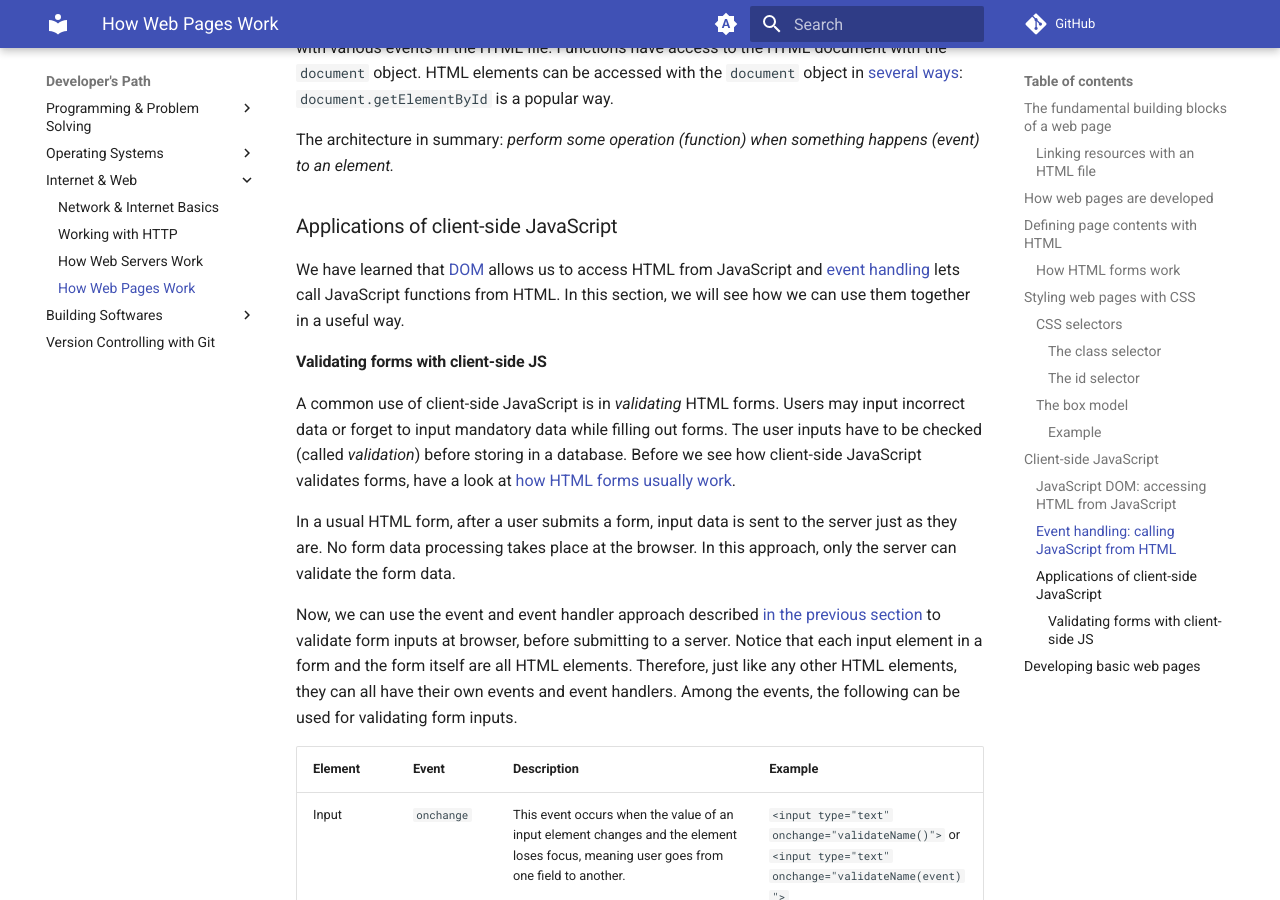
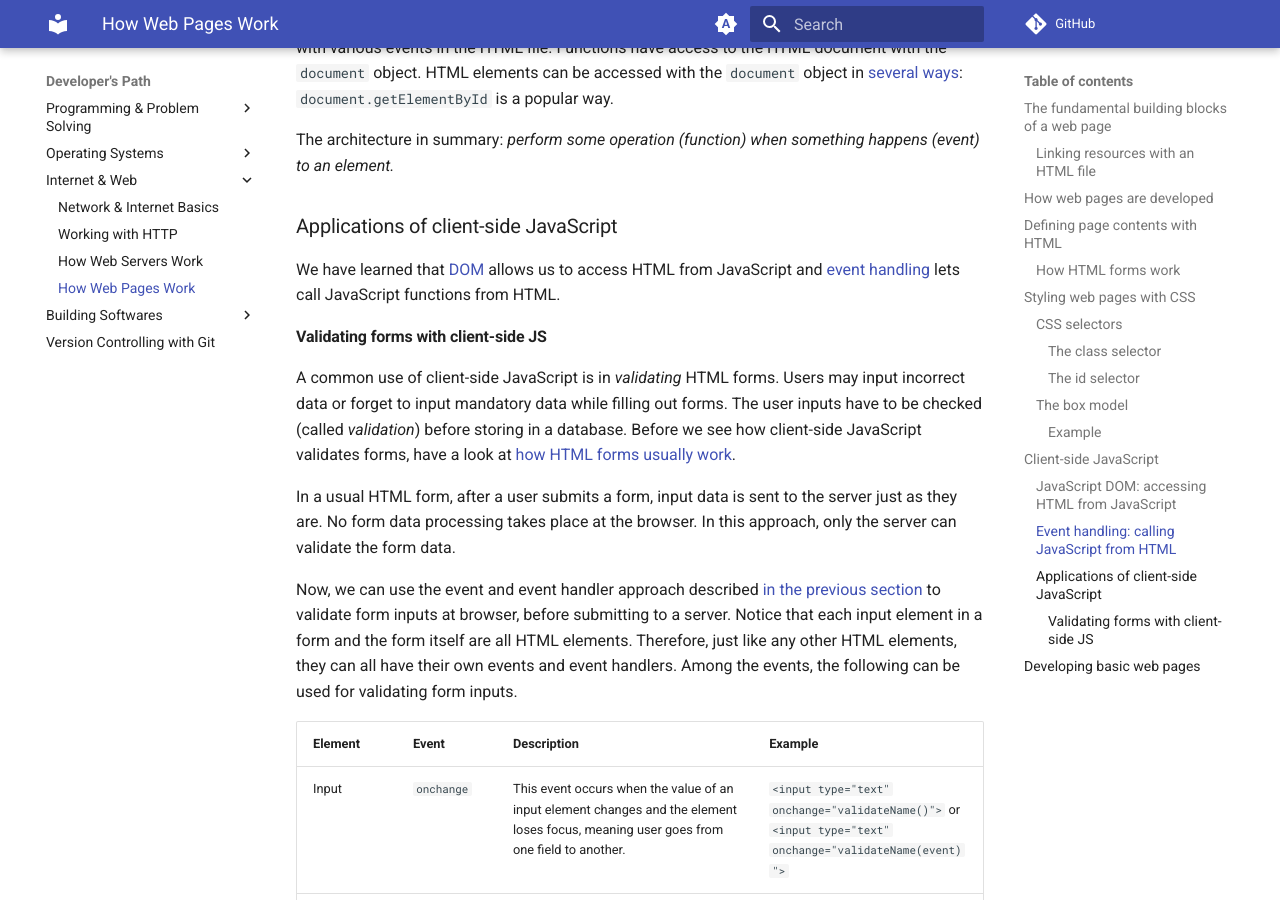
Before and after one commit to gharials/dev-path, an MkDocs documentation site: the page built from docs/internet-web/web-pages.md, in a window 1280 px wide and 900 px high, scrolled down 6411 px. Built offline with MkDocs 1.6.1 and Material for MkDocs 9.7.7, drawn with Linux system fonts in a browser that asks for light colours; comment, search, counter and statistics services are not loaded; some of the changed lines change nothing that is shown.

Commit message:
client-side JavaScript section: - hands-on exercise for browser as a JavaScript runner. - copy edit applications section introduction.

```diff
--- a/docs/internet-web/web-pages.md
+++ b/docs/internet-web/web-pages.md
@@ -195,6 +195,14 @@
 
     Users can interact with client-side JavaScript from browser console. That means users can access the variables and functions defined in the JavaScript files linked to the HTML document.
 
+    ??? question "Hands-on exercise: Accessing JavaScript from browser console"
+
+        1. Create an HTML file and a JavaScript file [linked](#linking-resources-with-an-html-file) to it.
+        2. Define some variables and a function in the JavaScript file.
+        3. Access the HTML file from a browser and open browser console.
+        4. Print the variables on console.
+        5. Call the functions and print their return values on console.
+
 ### JavaScript DOM: accessing HTML from JavaScript
 
 Most importantly, client-side JavaScript has access to the HTML document's _object representation_, called [DOM](https://www.w3schools.com/js/js_htmldom.asp) (Document Object Model), through a special object named `document`. The object is created automatically and is accessible from everywhere in any client-side JavaScript file.
@@ -219,7 +227,7 @@
 
 ### Applications of client-side JavaScript
 
-We have learned that [DOM](#javascript-dom-accessing-html-from-javascript) allows us to access HTML from JavaScript and [event handling](#event-handling-calling-javascript-from-html) lets call JavaScript functions from HTML. In this section, we will see how we can use them together in a useful way.
+We have learned that [DOM](#javascript-dom-accessing-html-from-javascript) allows us to access HTML from JavaScript and [event handling](#event-handling-calling-javascript-from-html) lets call JavaScript functions from HTML.
 
 #### Validating forms with client-side JS
 
```
